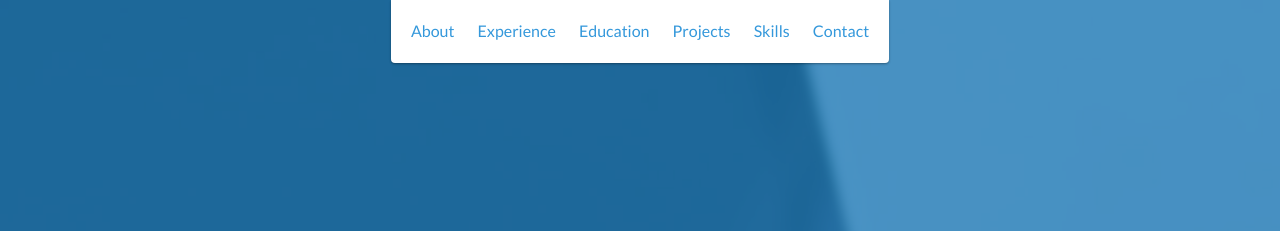
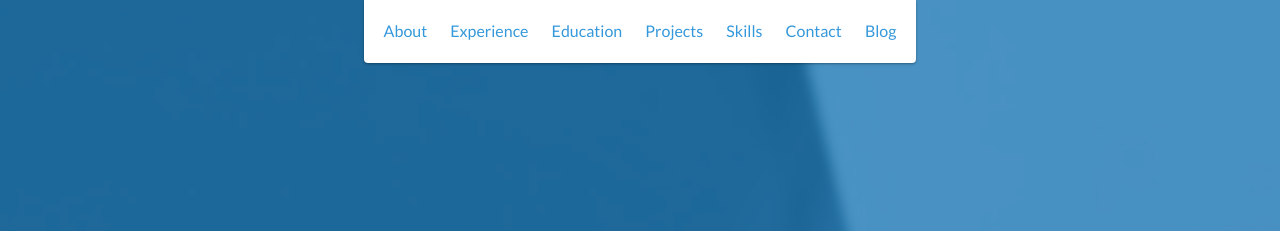
Before and after one commit to AdmiralGallade/AdmiralGallade.github.io, a website: page index.html in a window 1280 px wide. Shown: the top 231 px of the page. Drawn offline with nearby package versions, Linux system fonts and the light colour scheme.

Commit message:
Update index.html

```diff
--- a/index.html
+++ b/index.html
@@ -47,6 +47,9 @@
             </li>
             <li>
                 <a href="#contact">Contact</a>
+            </li>
+	    <li>
+                <a href="https://www.godcoder.tech/jekyll-now">Blog</a>
             </li>
         </ul>
     </header>
```
